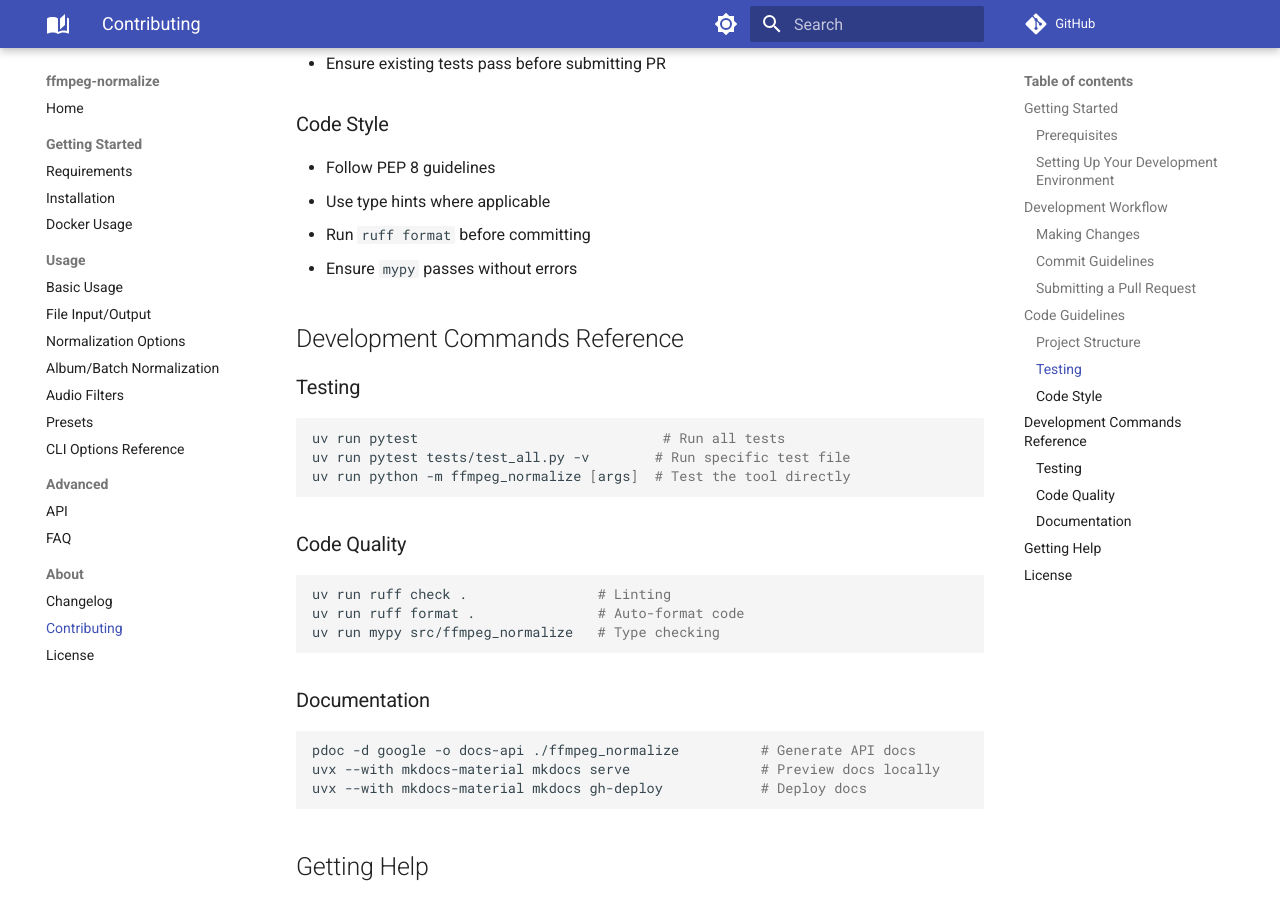
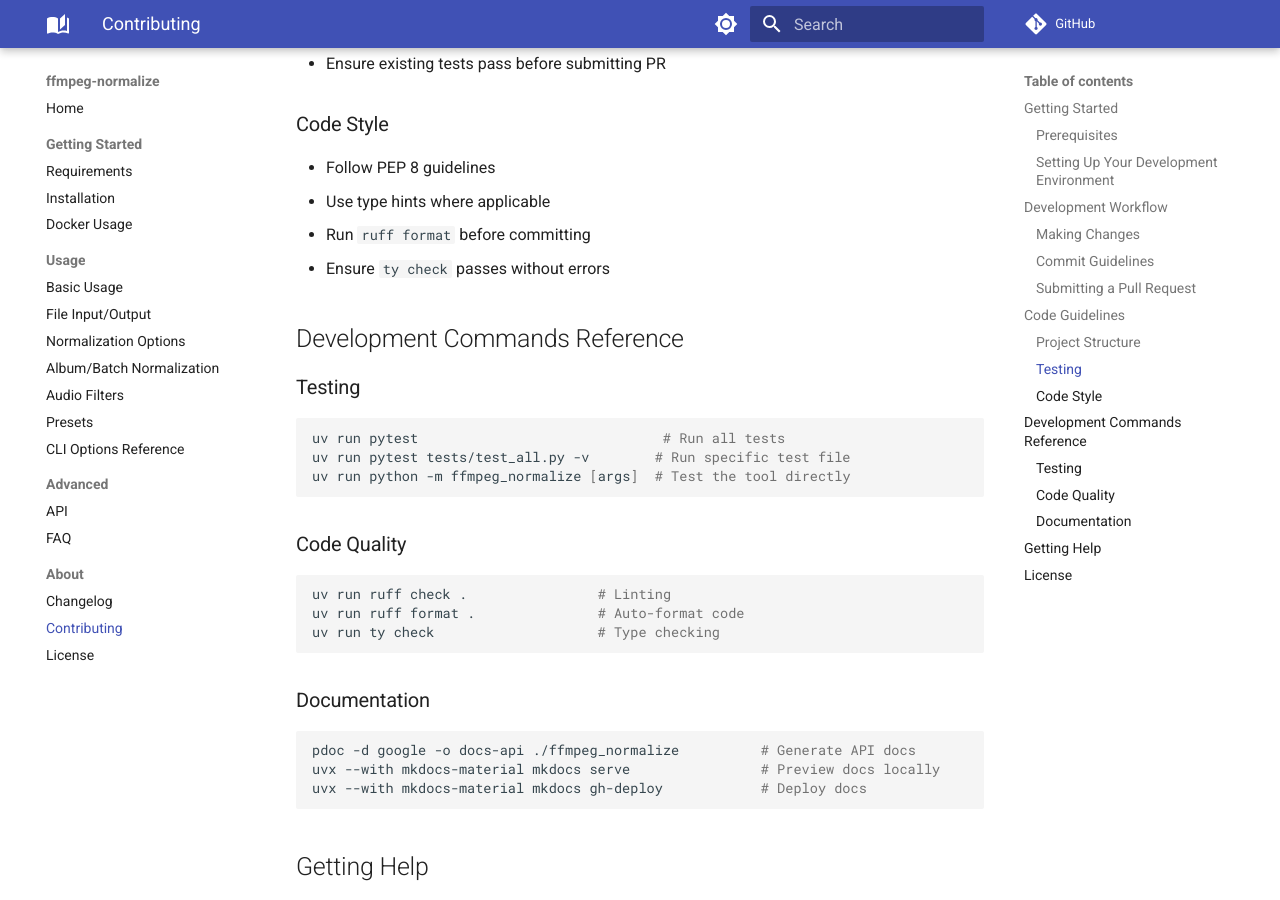
Before and after one commit to slhck/ffmpeg-normalize, an MkDocs documentation site: the page built from docs/about/contributing.md, in a window 1280 px wide and 900 px high, scrolled down 3045 px. Built offline with MkDocs 1.6.1 and Material for MkDocs 9.7.7, drawn with Linux system fonts in a browser that asks for light colours; comment, search, counter and statistics services are not loaded; some of the changed text lies outside the part shown.

Commit message:
docs: use ty for type checking in contributing guide

````diff
--- a/docs/about/contributing.md
+++ b/docs/about/contributing.md
@@ -69,7 +69,7 @@ Thank you for your interest in contributing to ffmpeg-normalize! This guide will
     uv run ruff format .
 
     # Type checking
-    uv run mypy src/ffmpeg_normalize
+    uv run ty check
     ```
 
 ### Commit Guidelines
@@ -140,7 +140,7 @@ git commit -m "docs: update contributing guide"
 - Follow PEP 8 guidelines
 - Use type hints where applicable
 - Run `ruff format` before committing
-- Ensure `mypy` passes without errors
+- Ensure `ty check` passes without errors
 
 ## Development Commands Reference
 
@@ -155,7 +155,7 @@ uv run python -m ffmpeg_normalize [args]  # Test the tool directly
 ```bash
 uv run ruff check .                # Linting
 uv run ruff format .               # Auto-format code
-uv run mypy src/ffmpeg_normalize   # Type checking
+uv run ty check                    # Type checking
 ```
 
 ### Documentation
````
